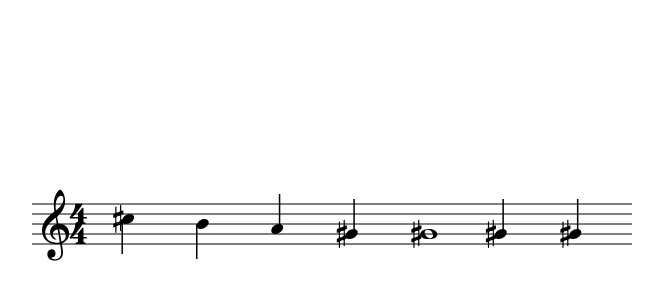
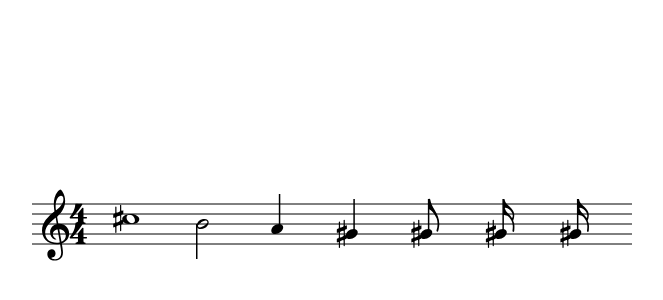
Before and after one commit to KarelVDW/mushee, a Next.js app in the folder apps/web/: page /sheet in a window 1280 px wide. Shown: the part 156-456 px from the top of the page, without its empty margins (308-971 px from the left). Built offline with nearby package versions, Linux system fonts and the light colour scheme.

Commit message:
feat: add glyph flags to 8 and 16 notes

```diff
--- a/apps/web/src/app/sheet/page.tsx
+++ b/apps/web/src/app/sheet/page.tsx
@@ -8,13 +8,13 @@ const scoreData: ScoreInput = {
       voices: [
         {
           notes: [
-            { keys: ['C#/5'], duration: 'q' },
-            { keys: ['B/4'], duration: 'q' },
+            { keys: ['C#/5'], duration: 'w' },
+            { keys: ['B/4'], duration: 'h' },
             { keys: ['A/4'], duration: 'q' },
             { keys: ['G#/4'], duration: 'q' },
-            { keys: ['G#/4'], duration: 'w' },
-            { keys: ['G#/4'], duration: 'q' },
-            { keys: ['G#/4'], duration: 'q' },
+            { keys: ['G#/4'], duration: '8' },
+            { keys: ['G#/4'], duration: '16' },
+            { keys: ['G#/4'], duration: '16' },
           ],
         },
       ],
--- a/apps/web/src/components/notation/NoteGroup.tsx
+++ b/apps/web/src/components/notation/NoteGroup.tsx
@@ -24,6 +24,9 @@ export function NoteGroup({ note }: NoteGroupProps) {
             {note.stem && (
                 <line x1={note.stem.x} y1={note.stem.y1} x2={note.stem.x} y2={note.stem.y2} stroke="#000" strokeWidth={STEM_WIDTH} />
             )}
+
+            {/* Flag (8th, 16th notes) */}
+            {note.flag && <Glyph name={note.flag.glyphName} x={note.flag.x} y={note.flag.y} />}
         </g>
     )
 }
--- a/apps/web/src/components/notation/layout.ts
+++ b/apps/web/src/components/notation/layout.ts
@@ -13,6 +13,7 @@ import { getGlyphWidth } from './glyph-utils'
 import {
     accidentalGlyphName,
     durationToBeats,
+    flagGlyphName,
     getLedgerLinePositions,
     getYForLine,
     getYForNote,
@@ -151,24 +152,33 @@ function computeStaveLayout(input: StaveInput, totalWidth: number, _staveIndex:
                     }
                 }
 
-                // Stem
+                // Stem + flag
                 let stem: LayoutNote['stem']
+                let flag: LayoutGlyph | undefined
+                const dir = stemDir === 'auto' ? (noteLine >= 3 ? 'down' : 'up') : stemDir
+
                 if (noteInput.duration !== 'w') {
-                    const dir = stemDir === 'auto' ? (noteLine >= 3 ?  'down' : 'up') : stemDir
-
                     if (dir === 'up') {
-                        // Stem on right side of notehead, going up
                         stem = {
                             x: x + noteheadWidth,
                             y1: noteY,
                             y2: noteY - STEM_HEIGHT,
                         }
                     } else {
-                        // Stem on left side of notehead, going down
                         stem = {
                             x: x,
                             y1: noteY,
                             y2: noteY + STEM_HEIGHT,
+                        }
+                    }
+
+                    // Flag (8th, 16th notes)
+                    const flagName = flagGlyphName(noteInput.duration, dir)
+                    if (flagName && stem) {
+                        flag = {
+                            glyphName: flagName,
+                            x: stem.x,
+                            y: stem.y2,
                         }
                     }
                 }
@@ -188,6 +198,7 @@ function computeStaveLayout(input: StaveInput, totalWidth: number, _staveIndex:
                     glyphName,
                     accidental: accidentalLayout,
                     stem,
+                    flag,
                     ledgerLines,
                 })
             }
--- a/apps/web/src/components/notation/note-utils.ts
+++ b/apps/web/src/components/notation/note-utils.ts
@@ -98,6 +98,21 @@ export function accidentalGlyphName(acc: string): string | undefined {
 }
 
 /**
+ * Get the flag glyph name for a duration and stem direction.
+ * Returns undefined for durations that don't have flags (whole, half, quarter).
+ */
+export function flagGlyphName(duration: Duration, stemDirection: 'up' | 'down'): string | undefined {
+    switch (duration) {
+        case '8':
+            return stemDirection === 'up' ? 'flag8thUp' : 'flag8thDown'
+        case '16':
+            return stemDirection === 'up' ? 'flag16thUp' : 'flag16thDown'
+        default:
+            return undefined
+    }
+}
+
+/**
  * Convert a duration to the number of quarter-note beats.
  */
 export function durationToBeats(duration: Duration): number {
--- a/apps/web/src/components/notation/types.ts
+++ b/apps/web/src/components/notation/types.ts
@@ -45,6 +45,7 @@ export interface LayoutNote {
   glyphName: string;
   accidental?: LayoutGlyph;
   stem?: { x: number; y1: number; y2: number };
+  flag?: LayoutGlyph;
   ledgerLines: LayoutLine[];
 }
 
```
Lines whose indentation alone changed are shown as unchanged.
